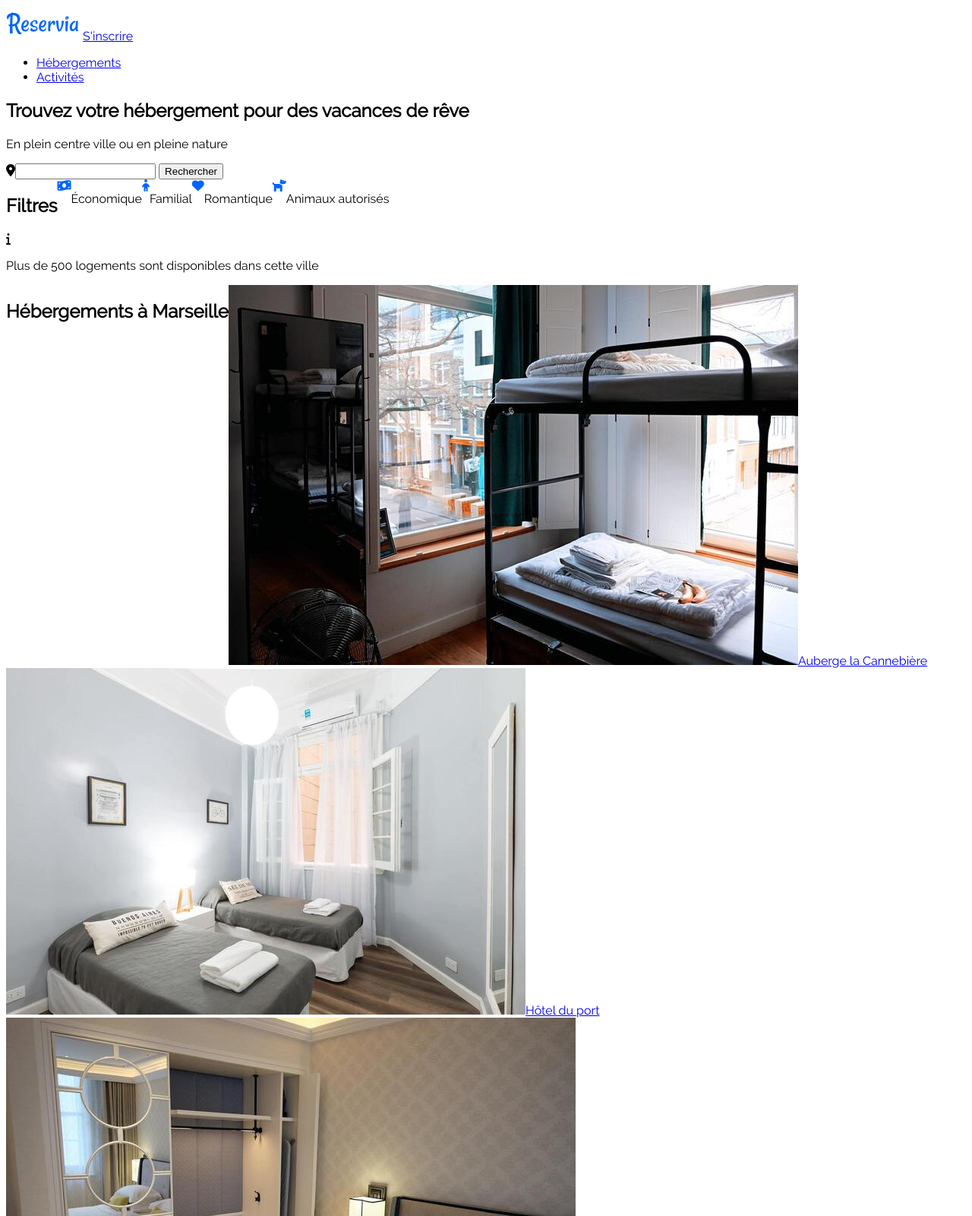
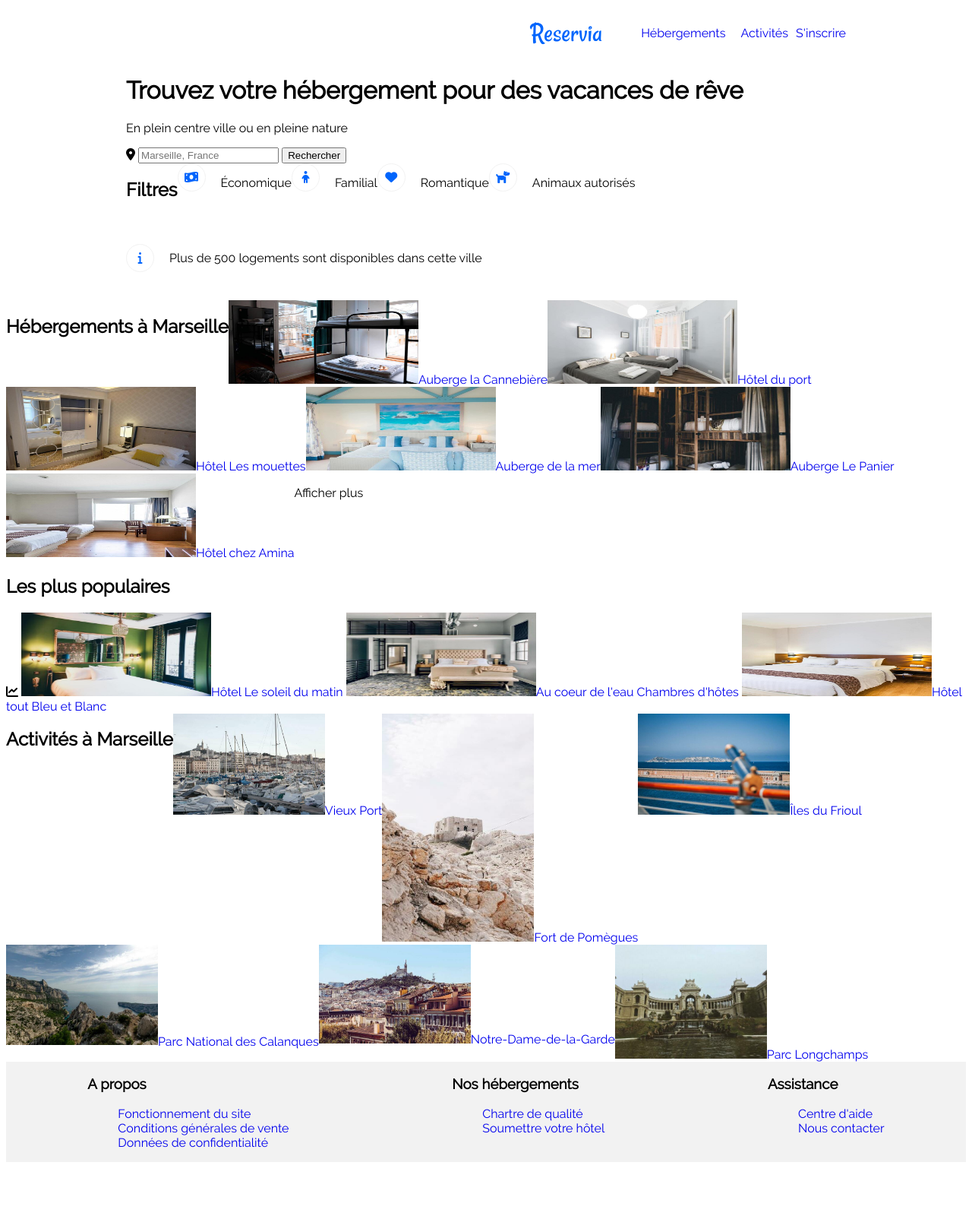
Before and after one commit to iri-stack/CedricBallereau_2_15022021, a plain HTML site: page index.html in a window 1280 px wide. Shown: the top 1600 px of the page at 76% size. After the commit the page ends 1537 px from the top, so only its background shows below. Drawn offline with Linux system fonts and the light colour scheme.

Commit message:
Seconde version travail Header recherhce et filtre

```diff
--- a/index.html
+++ b/index.html
@@ -7,20 +7,24 @@
         <title>Reservia</title>
     </head>
     <body>
-        <header>
+        <header class="header">
+            <div class="head">
                 <img src="img/logo/Reservia.svg" alt="logo">
-            <a href="#">S'inscrire</a>
                 <nav class="menu">
                     <ul>
-                    <li><a href="#hebergement">Hébergements</a></li>
+                        <li><a href="#hosting">Hébergements</a></li>
                         <li><a href="#activities">Activités</a></li>
                     </ul>
+                </nav>
+                <a href="#">S'inscrire</a>
+            </div>
             <h1>Trouvez votre hébergement pour des vacances de rêve</h1>
             <p>En plein centre ville ou en pleine nature</p>
-                <i class="fas fa-map-marker-alt"></i><input type="search">
+            <i class="fas fa-map-marker-alt"></i>
+            <input type="search" placeholder="Marseille, France">
             <button>Rechercher</button>
             <div class="submenu">
-                    <h1>Filtres</h1>
+                <h2>Filtres</h2>
                 <div class="filter">
                     <i class="fas fa-money-bill-wave"></i>
                     <p>Économique</p>
@@ -32,13 +36,12 @@
                     <p>Animaux autorisés</p>
                 </div>
             </div>
-                <div class="info">
+            <div class="infoResult">
                 <i class="fas fa-info"></i>
                 <p>Plus de 500 logements sont disponibles dans cette ville</p>
             </div>
-            </nav>
         </header>
-        <section id="hebergement">
+        <section id="hosting">
             <h1>Hébergements à Marseille</h1>
             <a href="#"><img src="img/hebergements/4_small/marcus-loke-WQJvWU_HZFo-unsplash.jpg" alt="Auberge la Cannebière">Auberge la Cannebière</a>
             <a href="#"><img src="img/hebergements/4_small/fred-kleber-gTbaxaVLvsg-unsplash.jpg" alt="Hôtel du port">Hôtel du port</a>
@@ -65,22 +68,28 @@
             <a href="#"><img src="img/activites/4_small/lena-paulin-wH2-EJoDcV0-unsplash.jpg" alt="Parc Longchamps">Parc Longchamps</a>
         </section>
         <footer>
-            <h2>A propos</h2>
-            <ul class="about">
-                <li>Fonctionnement du site</li>
-                <li>Conditions générales de vente</li>
-                <li>Données de confidentialité</li>
+            <div class="about">
+                <h3>A propos</h3>
+                <ul>
+                    <li><a href="#">Fonctionnement du site</a></li>
+                    <li><a href="#">Conditions générales de vente</a></li>
+                    <li><a href="#">Données de confidentialité</a></li>
                 </ul>
-            <h2>Nos hébergements</h2>
-            <ul class="ourhebergement">
-                <li>Chartre de qualité</li>
-                <li>Soumettre votre hôtel</li>
+            </div>
+            <div class="hebergement">
+                <h3>Nos hébergements</h3>
+                <ul>
+                    <li><a href="#">Chartre de qualité</a></li>
+                    <li><a href="#">Soumettre votre hôtel</a></li>
                 </ul>
-            <h2>Assistance</h2>
-            <ul class="assistance">
-                <li>Centre d'aide</li>
-                <li>Nous contacter</li>
+            </div>
+            <div class="assistance">
+                <h3>Assistance</h3>
+                <ul>
+                    <li><a href="#">Centre d'aide</a></li>
+                    <li><a href="#">Nous contacter</a></li>
                 </ul>
+            </div>
         </footer>
     </body>
 </html>
--- a/style.css
+++ b/style.css
@@ -8,6 +8,61 @@ body{
     font-size: 1em;
 }
 
+/* header */
+
+.header{
+    width: 75%;
+    margin: auto;
+    padding: 0 30px;
+}
+
+/* Navigation */
+
+.head{
+    display: flex;
+    justify-content: flex-end;
+    align-items: center;
+    flex-wrap: wrap;
+}
+
+
+.menu ul{
+    display: flex;
+}
+
+.menu li{
+    padding: 10px ;
+}
+
+.head a{
+
+    text-align: initial;
+}
+
+/**/
+
+a:link{
+    text-decoration: none;
+}
+
+a:visited{
+    color: inherit;
+}
+
+li{
+    list-style: none;
+}
+
+
+
+.menu{
+    display: flex;
+    justify-content: center;
+}
+
+nav a:hover{
+    color: #0065FC;
+}
 
 .submenu{
     display: flex;
@@ -15,44 +70,55 @@ body{
 
 .filter{
     display: flex;
+    justify-content: center;
 }
 
 .filter i{
-    color:  #0065FC;
+    display: flex;
+    align-items: center;
+    justify-content: center;
+    color: #0065FC;
+    height: 35px;
+    width: 35px;
+    border: solid 1px #F2F2F2;
+    border-radius: 100%;
+    margin-right: 20px;
+}
+
+.infoResult{
+    display: flex;
+    align-items: center;
+    padding: 30px 0;
+}
+
+.infoResult i{
+    display: flex;
+    align-items: center;
+    justify-content: center;
+    color: #0065FC;
+    height: 35px;
+    width: 35px;
+    border: solid 1px #F2F2F2;
+    border-radius: 100%;
+    margin-right: 20px;
 }
 
 section{
     display: flex;
     flex-flow: wrap;
 }
+#hosting img{
+     width: 250px;
+     height: 110px;
+ }
 
+#activities img{
+    width: 200px;
+}
 
 footer{
-
-
+    display: flex;
+    justify-content: space-around;
     background-color: #F2F2F2;
-    padding: auto;
+    margin: auto;
 }
-
-footer li{
-    display: flex;
-    flex-direction: column;
-    justify-content: space-around;
-    list-style: none;
-    font-weight: normal;
-}
-
-.about{
-    display: flex;
-    flex-direction: column;
-}
-
-.ourhosting{
-    display: flex;
-    flex-direction: column;
-}
-
-.help{
-    display: flex;
-    flex-direction: column;
-}
```
Lines whose indentation alone changed are shown as unchanged.
